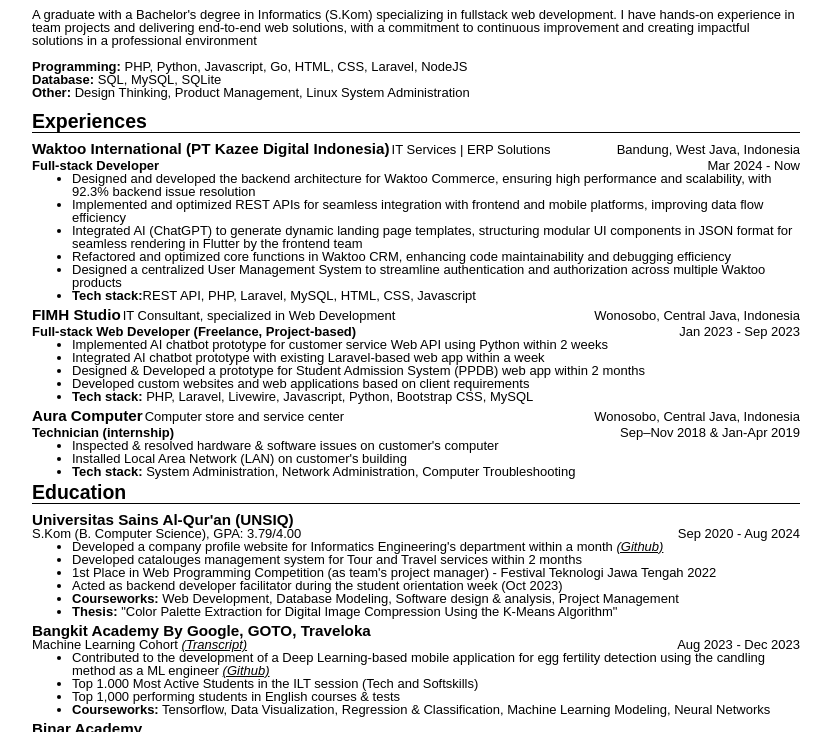
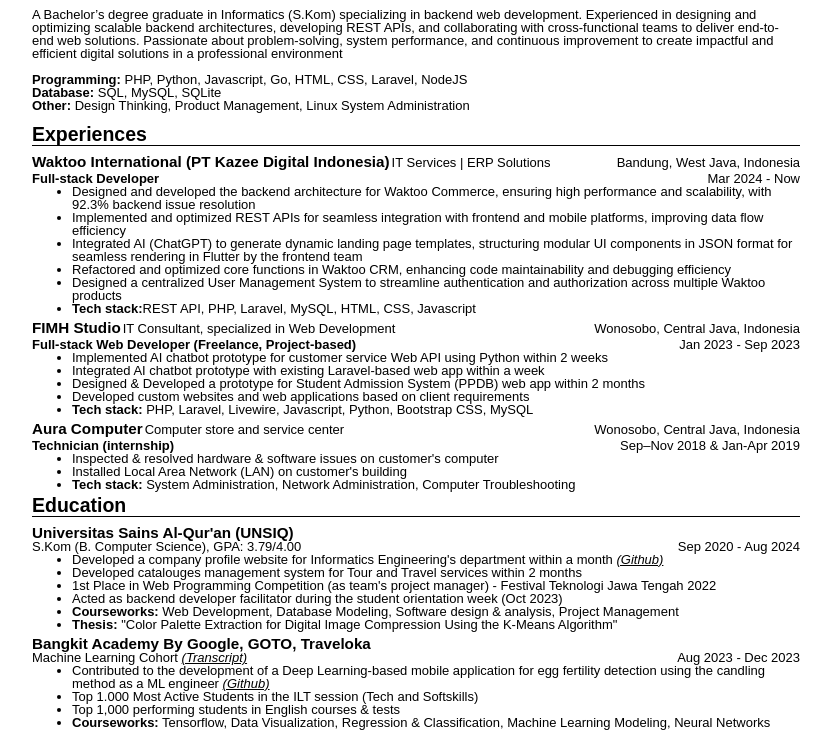
Before and after one commit to ahmaruff/resume, a plain HTML site: page index.html in a window 1280 px wide. Shown: the part 108-840 px from the top of the page, without its empty margins (224-1055 px from the left). Drawn offline with Linux system fonts and the light colour scheme.

Commit message:
feat: update short description

```diff
--- a/index.html
+++ b/index.html
@@ -17,7 +17,7 @@
             <p>Bandung, West Java, Indonesia | <a href="mailto:ahmadmaruf2701@gmail.com">ahmadmaruf2701@gmail.com</a> | <a href="https://linkedin.com/in/ahmaruff/" target="_blank">linkedin.com/in/ahmaruff/</a> | <a href="https://github.com/ahmaruff" target="_blank">github.com/ahmaruff</a></p>
             <br>
             <p id="about">
-              A graduate with a Bachelor's degree in Informatics (S.Kom) specializing in fullstack web development. I have hands-on experience in team projects and delivering end-to-end web solutions, with a commitment to continuous improvement and creating impactful solutions in a professional environment
+              A Bachelor’s degree graduate in Informatics (S.Kom) specializing in backend web development. Experienced in designing and optimizing scalable backend architectures, developing REST APIs, and collaborating with cross-functional teams to deliver end-to-end web solutions. Passionate about problem-solving, system performance, and continuous improvement to create impactful and efficient digital solutions in a professional environment
             </p>
             <br>
             <div>
```
Also changed, not shown: index-id.html (+1 -1 lines).
